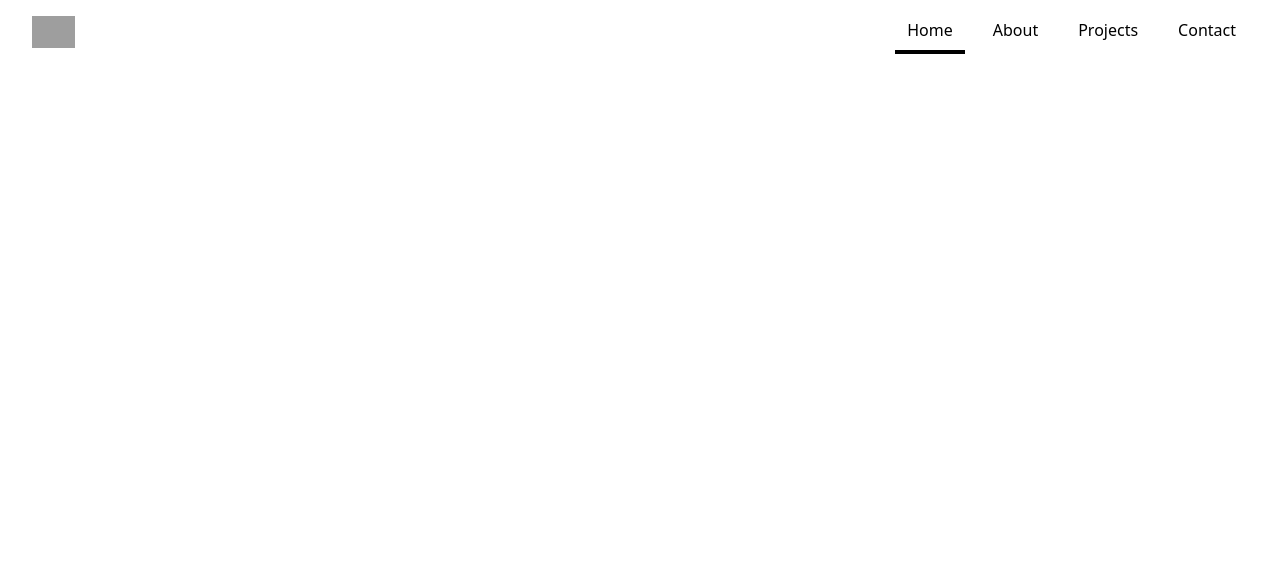
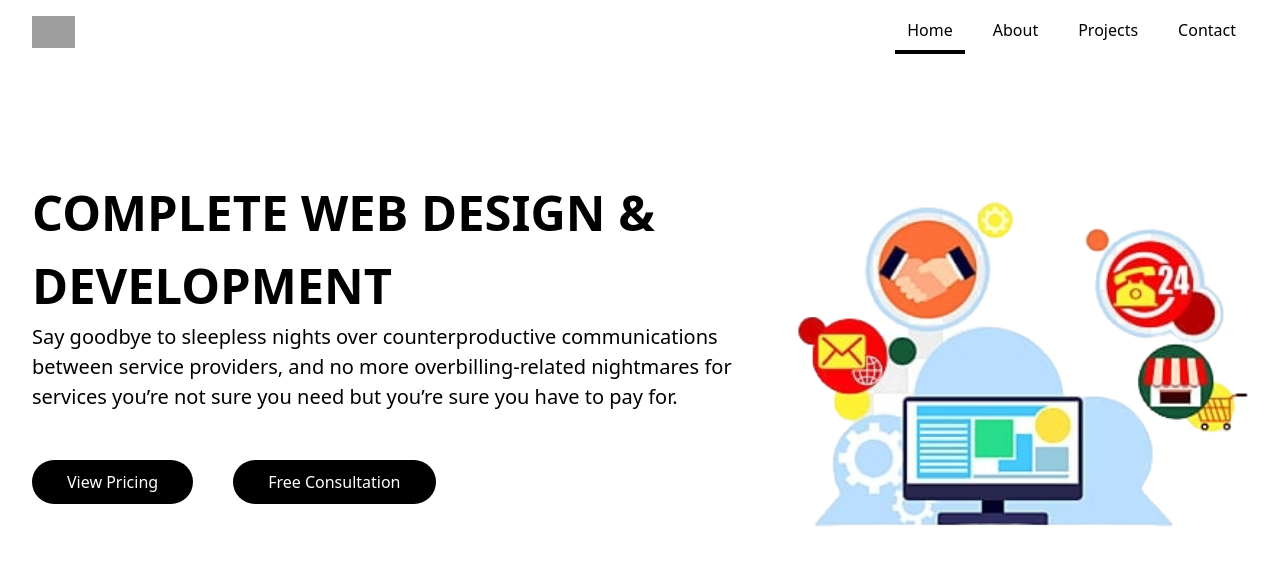
Before and after one commit to NxtG/Portfolio, a React (Create React App) app in the folder Frontend/portfolio-frontend/: page / in a window 1280 px wide. Shown: the top 566 px of the page. Built offline with nearby package versions, Linux system fonts and the light colour scheme; grey boxes are pictures that could not be loaded.

Commit message:
Home page 70% done

```diff
--- /dev/null
+++ b/Frontend/portfolio-frontend/src/Commons/Button.js
@@ -0,0 +1,15 @@
+import React from 'react';
+
+const Button = ({ onClick, style, title }) => {
+  return (
+    <button
+      style={style}
+      className=""
+      onClick={onClick}
+    >
+      {title}
+    </button>
+  );
+};
+
+export default Button;
--- a/Frontend/portfolio-frontend/src/Components/Navbar.js
+++ b/Frontend/portfolio-frontend/src/Components/Navbar.js
@@ -27,7 +27,7 @@ export default function Navbar() {
         <Disclosure as="nav" className="bg-white">
             {({ open }) => (
                 <>
-                    <div className="mx-auto max-w-7xl px-2 sm:px-6 lg:px-8">
+                    <div className="mx-auto max-w-7xl px-4 sm:px-6 lg:px-8">
                         <div className="relative flex h-16 items-center justify-between">
                             <div className="absolute inset-y-0 right-0 flex items-center sm:hidden">
                                 {/* Mobile menu button*/}
--- a/Frontend/portfolio-frontend/src/Screens/Screen1.js
+++ b/Frontend/portfolio-frontend/src/Screens/Screen1.js
@@ -1,10 +1,59 @@
-import React from 'react'
-import Navbar from '../Components/Navbar'
+import React from "react";
+import Navbar from "../Components/Navbar";
+import "../Styles/style.css";
+import Button from "../Commons/Button.js";
 
 function Screen1() {
+    const handleClick = () => {
+        alert("Button clicked!");
+    };
+
+    const customStyles = {
+        backgroundColor: "black",
+        color: "white",
+        borderRadius: "25px",
+        padding: "10px 35px",
+        marginRight: "40px",
+    };
     return (
-        <Navbar />
-    )
+        <div className="h-screen">
+            <Navbar />
+            <div className="h-3/4 flex flex-col mx-auto max-w-7xl px-4 py-6 my-4 sm:px-6 sm:flex-row lg:px-8 sm:py-0 sm:my-0 items-center">
+                <div classNAme=" flex flex-col items-center justify-center md:w-1/2">
+                    <h1 className="text-2xl md:text-4xl lg:text-5xl">
+                        <b>COMPLETE WEB DESIGN & DEVELOPMENT</b>
+                    </h1>
+
+                    <p className="text-base md:text-xl lg:text-xl my-4 sm:my-0">
+                        Say goodbye to sleepless nights over counterproductive
+                        communications between service providers, and no more
+                        overbilling-related nightmares for services you’re not
+                        sure you need but you’re sure you have to pay for.
+                    </p>
+                    <div className="flex my-6 py-6">
+
+                        <Button
+                            onClick={handleClick}
+                            style={customStyles}
+                            title={"View Pricing"}
+                        />
+                        <Button
+                            onClick={handleClick}
+                            style={customStyles}
+                            title={"Free Consultation"}
+                        />
+                    </div>
+                </div>
+                <div className="w-full flex item-center justify-center sm:w-full md:w-full">
+                    <img
+                        src="/images/digital.png"
+                        alt="Not found"
+                        width={500}
+                    />
+                </div>
+            </div>
+        </div>
+    );
 }
 
-export default Screen1
+export default Screen1;
--- a/Frontend/portfolio-frontend/tailwind.config.js
+++ b/Frontend/portfolio-frontend/tailwind.config.js
@@ -11,7 +11,17 @@ module.exports = {
       '4': '4px',
       '6': '6px',
       '8': '8px',
-        }
+    },
+    fontSize: {
+      sm: '0.8rem',
+      base: '1rem',
+      xl: '1.25rem',
+      '2xl': '1.563rem',
+      '3xl': '1.953rem',
+      '4xl': '2.441rem',
+      '5xl': '3.052rem',
+    },
+
   },
   plugins: [],
 };
```
Also changed, not shown: Frontend/portfolio-frontend/public/images/digital.png (added). Lines whose indentation alone changed are shown as unchanged.
